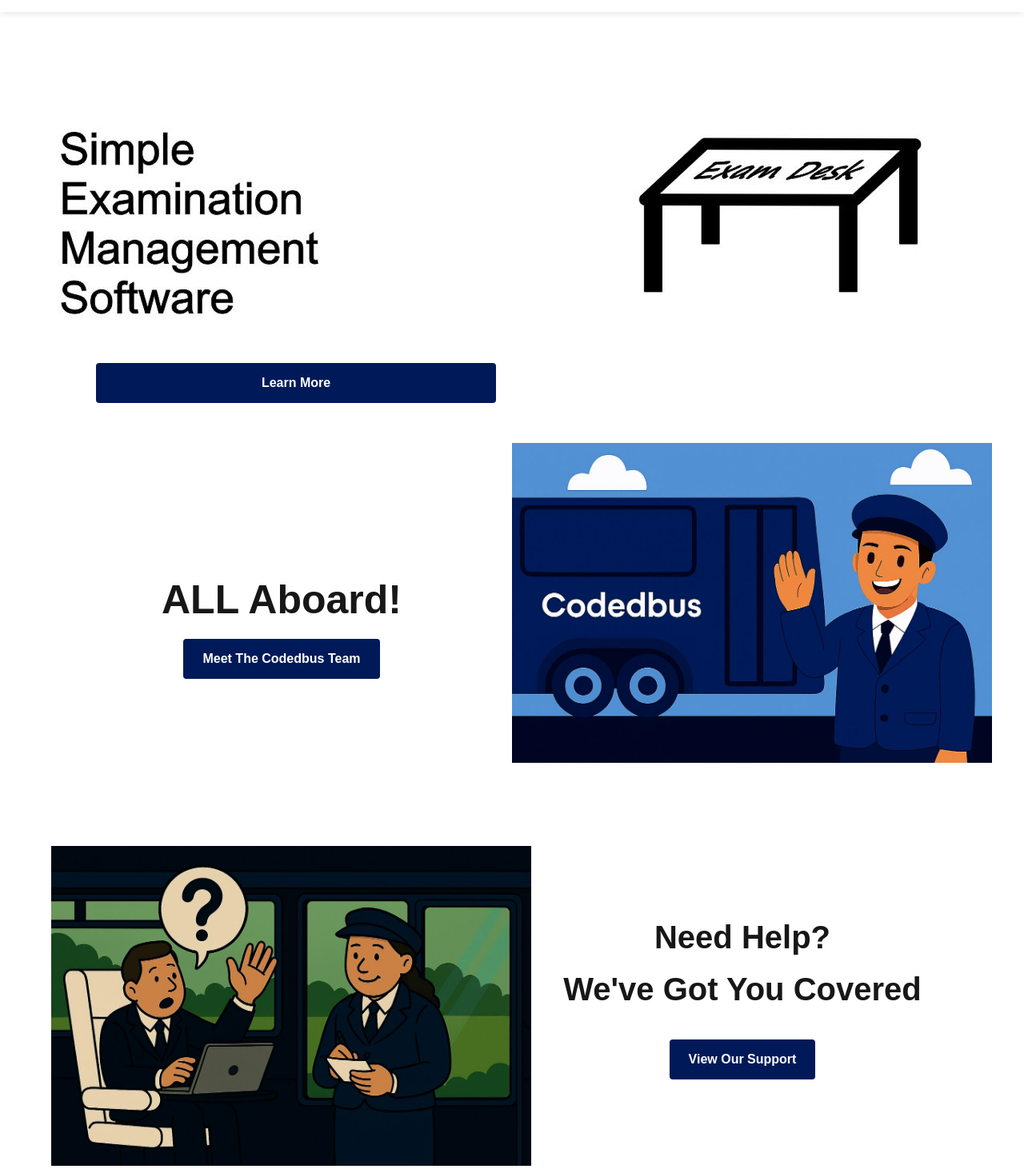
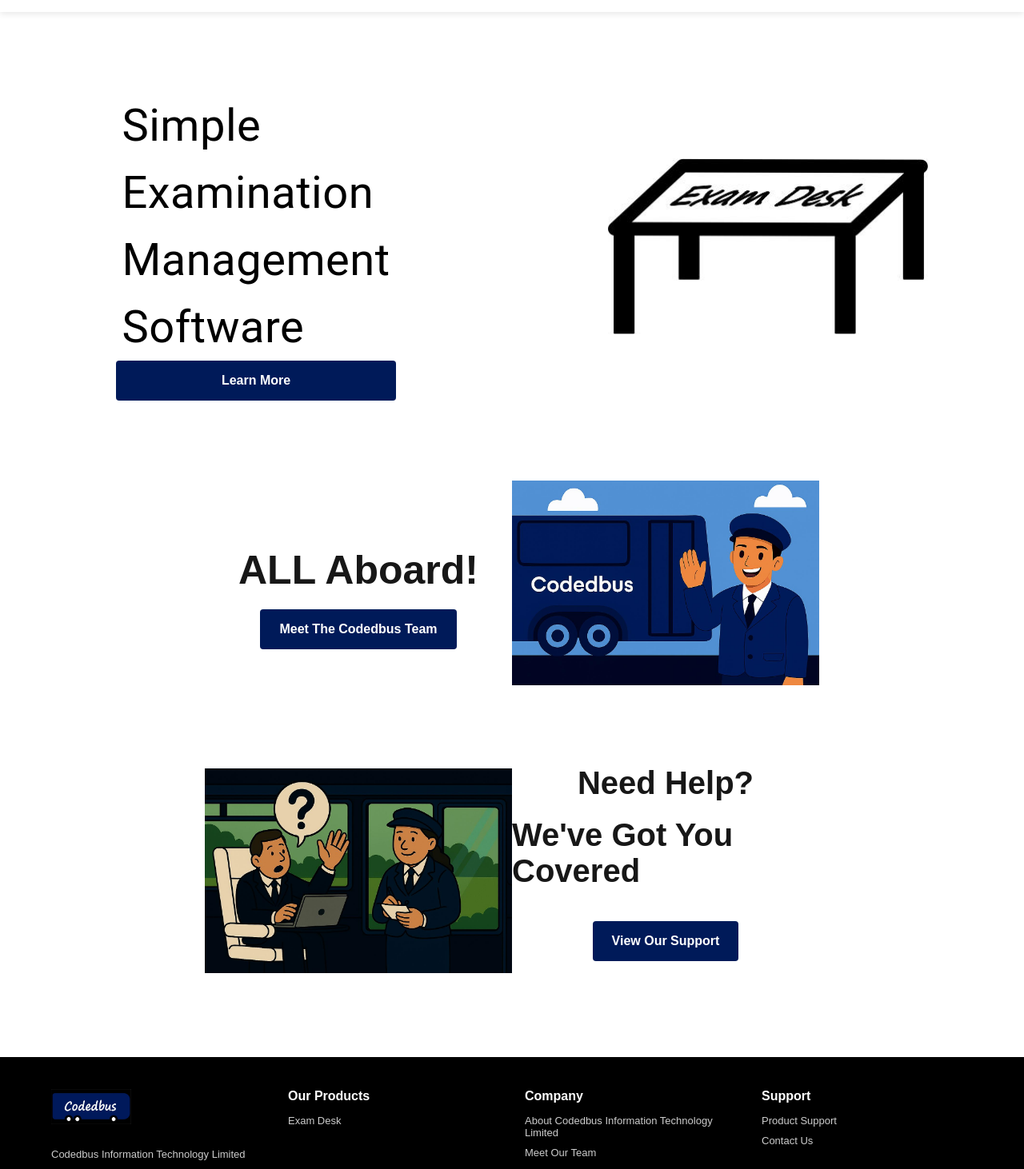
Before and after one commit to MorsH14/codedbus, a Next.js app: page / in a window 1280 px wide. Shown: the part 65-1527 px from the top of the page at 80% size. Built offline with nearby package versions, Linux system fonts and the light colour scheme.

Commit message:
home resize

```diff
--- a/src/components/Button/Button.tsx
+++ b/src/components/Button/Button.tsx
@@ -27,11 +27,6 @@
   &:hover {
     filter: brightness(0.9);
   }
-
-  @media screen and (max-width: 413px) {
-    padding: 7px 10px;
-    font-size: 10px;
-  }
 `
 
 
--- a/src/components/Footer/Footer.tsx
+++ b/src/components/Footer/Footer.tsx
@@ -50,19 +50,29 @@
 
       <Column>
         <FooterTitle>Our Products</FooterTitle>
+        <FooterText>
         <Link href="/exam-desk">Exam Desk</Link>
+        </FooterText>
       </Column>
 
       <Column>
         <FooterTitle>Company</FooterTitle>
+        <FooterText>
         <Link href="/about">About Codedbus Information Technology Limited</Link>
+        </FooterText>
+        <FooterText>
         <Link href="/team">Meet Our Team</Link>
+        </FooterText>
       </Column>
 
       <Column>
         <FooterTitle>Support</FooterTitle>
+        <FooterText>
         <Link href="/support">Product Support</Link>
+        </FooterText>
+         <FooterText>
         <Link href="/contact">Contact Us</Link>
+        </FooterText>
       </Column>
     </FooterWrapper>
   );
--- a/src/modules/Exam-Desk/faq.tsx
+++ b/src/modules/Exam-Desk/faq.tsx
@@ -83,6 +83,10 @@
     question: 'Does Exam Desk expire?',
     answer: 'Yes, and users will be required to download new versions when updates are available.',
   },
+  {
+    question: 'Is Exam Desk a proctoring app?',
+    answer: 'No, Exam Desk is not a proctoring app. Instead, trained examiners will supervise the examination in a controlled environment with suitable computers and stable internet connections for exam takers.',
+  },
 {
   question: 'Is there technical support available for Exam Desk users?',
   answer: (
--- a/src/modules/Homepage/Home.styles.ts
+++ b/src/modules/Homepage/Home.styles.ts
@@ -1,75 +1,12 @@
-"use client"
-
 import styled from '@emotion/styled';
 
 export const HomePageWrapper = styled.div`
-  width: 100%;
-  max-width: 100%;
-  padding: 0;
-  margin: 0 auto;
-  position: relative;
-/*
-  img {
-    display: block;
-    max-width: 100%;
-    height: auto;
-  } */
-`;
-export const LearnBtnWrapper = styled.div`
- position: absolute;
- bottom: 50px;
- left: 120px;
- width: 500px;
- margin: 0 auto;
-
- @media screen and (max-width: 1115px){
-    bottom: 50px;
-    left: 70px;
-     width: 280px;
- }
- @media screen and (max-width: 899px){
-    bottom: 30px;
-    left: 30px;
-     width: 220px;
- }
- @media screen and (max-width: 671px){
-    bottom: 10px;
-    left: 20px;
-     width: 180px;
-     font-size: 10px;
- }
- @media screen and (max-width: 413px){
-    bottom: 10px;
-    left: 10px;
-     width: 80px;
-     height: 25px;
-     font-size: 10px;
- }
-`;
-
-export const AboardWrapper = styled.div`
   display: grid;
   grid-template-columns: 50% 50%;
-  height: auto;
-  width: 90%;
+  width: 100%;
   margin: 0 auto 100px auto;
   align-items: center;
-
-  @media (max-width: 768px) {
-    grid-template-columns: 1fr;
-    text-align: center;
-    gap: 20px;
-
-  }
-`;
-
-export const SupportWrapper = styled.div`
-  display: grid;
-  grid-template-columns: 50% 50%;
-  height: auto;
-  width: 90%;
-  margin: 0 auto 100px auto;
-  align-items: center;
+  margin-top: 100px;
 
   @media (max-width: 768px) {
     grid-template-columns: 1fr;
@@ -78,44 +15,77 @@
   }
 `;
 
+export const LearnBtnWrapper = styled.div`
+  width: 350px;
+  margin: 0 auto;
+`;
+
+export const AboardWrapper = styled.div`
+  display: grid;
+  grid-template-columns: 50% 50%;
+  width: 60%;
+  margin: 0 auto 100px auto;
+  align-items: center;
+
+  @media (max-width: 768px) {
+    grid-template-columns: 1fr;
+    text-align: center;
+    gap: 20px;
+    width: 80%;
+  }
+`;
+export const SupportWrapper = styled.div`
+  display: grid;
+  grid-template-columns: 50% 50%;
+  height: auto;
+  width: 60%;
+  margin: 0 auto 100px auto;
+  align-items: center;
+
+  @media (max-width: 768px) {
+    grid-template-columns: 1fr;
+    text-align: center;
+    gap: 20px;
+    width: 80%;
+  }
+`;
+
+
 export const TextAboardWrapper = styled.div`
   display: flex;
   justify-content: center;
   align-items: center;
   flex-direction: column;
 `;
+
 export const ImageAboardWrapper = styled.div`
   width: 100%;
-  /* height: 200px; */
+  display: flex;
+  justify-content: center;
+  align-items: center;
+
+  img {
+    width: 100%;
+    height: auto;
+    max-width: 400px;
+
+    @media screen and (max-width: 700px) {
+      max-width: 300px;
+      margin-top: 30px;
+    }
+  }
 `;
+
+
 export const HeaderResize = styled.div`
   font-weight: 900;
   font-size: 50px;
   margin-bottom: 20px;
   margin-top: 10%;
-
-
-
- /* @media screen and (max-width: 1115px){
-    margin-top: 40%;
- } */
- @media screen and (max-width: 989px){
-     /* margin-top: 30%; */
-     font-size: 40px;
- }
- @media screen and (max-width: 671px){
-    /* margin-top: 20%; */
-     font-size: 30px;
- }
- @media screen and (max-width: 487px){
-    /* margin-top: -80px; */
-    font-size: 15px;
-    margin-bottom: 0;
- }
 `;
 
 export const AboardBtnWrapper = styled.div`
-   @media screen and (max-width: 671px){
+  @media screen and (max-width: 671px) {
     margin: 0 10px;
   }
 `;
@@ -125,14 +95,13 @@
   font-size: 40px;
   margin-bottom: 20px;
 
-
- @media screen and (max-width: 989px){
+  @media screen and (max-width: 989px) {
     font-size: 40px;
   }
- @media screen and (max-width: 671px){
+  @media screen and (max-width: 671px) {
     font-size: 30px;
   }
- @media screen and (max-width: 487px){
+  @media screen and (max-width: 487px) {
     font-size: 15px;
     margin-bottom: 0;
   }
--- a/src/modules/Homepage/index.tsx
+++ b/src/modules/Homepage/index.tsx
@@ -1,3 +1,5 @@
+'use client';
+
 import React from 'react';
 import {
   AboardBtnWrapper,
@@ -11,25 +13,37 @@
   TextAboardWrapper
 } from './Home.styles';
 import Image from 'next/image';
-import { Box } from '@mui/material';
+import { Box, Typography } from '@mui/material';
 import LinkButton from '@/components/Button/Button';
 
 export default function Homepage() {
   return (
     <>
+      {/* Top section with text and table image */}
       <HomePageWrapper>
-        <Image
-          src="/assets/tableText.jpg"
-          alt="logo"
-          width={1200} // natural width of the image
-          height={400} // natural height
-          style={{ width: '100%', height: 'auto' }} // makes it responsive
-        />
+        <TextAboardWrapper>
+          <Typography sx={{color: '#000000', fontSize: '56px'}}>
+            Simple <br />
+            Examination <br />
+            Management <br />
+            Software
+          </Typography>
           <LearnBtnWrapper>
             <LinkButton label="Learn More" href="/exam-desk" />
           </LearnBtnWrapper>
+        </TextAboardWrapper>
+
+        <ImageAboardWrapper>
+          <Image
+            src="/assets/table.jpg" // Make sure this path matches your public folder
+            alt="Exam Desk Illustration"
+            width={600}
+            height={400}
+          />
+        </ImageAboardWrapper>
       </HomePageWrapper>
 
+      {/* Team section */}
       <AboardWrapper>
         <TextAboardWrapper>
           <HeaderResize>ALL Aboard!</HeaderResize>
@@ -44,33 +58,26 @@
             alt="logo"
             width={1200}
             height={300}
-            style={{ width: '600px', height: '400px' }}
+            style={{ width: '100%', height: 'auto', maxWidth: '600px' }}
           />
         </ImageAboardWrapper>
       </AboardWrapper>
+
+      {/* Support section */}
       <SupportWrapper>
-
   <ImageAboardWrapper>
     <Image
       src="/assets/wave.jpg"
       alt="logo"
       width={1200}
       height={300}
-             style={{ width: '600px', height: '400px' }}
+      style={{ width: '100%', height: 'auto', maxWidth: '600px' }}
     />
   </ImageAboardWrapper>
 
-        <Box
-        sx={{
-          width: '100%',
-          display: 'flex',
-          justifyContent: 'center',
-          alignItems: 'center',
-          flexDirection: 'column'
-        }}
-      >
-        <Header>{"Need Help?"}</Header>
-        <Header>{" We've Got You Covered"}</Header>
+  <TextAboardWrapper>
+    <Header>Need Help?</Header>
+    <Header>We&apos;ve Got You Covered</Header>
 
     <Box
       my={'20px'}
@@ -83,8 +90,9 @@
     >
       <LinkButton label="View Our Support" href="/support" />
     </Box>
-      </Box>
+  </TextAboardWrapper>
 </SupportWrapper>
+
     </>
   );
 }
--- a/src/modules/PrivacyPage/index.tsx
+++ b/src/modules/PrivacyPage/index.tsx
@@ -116,7 +116,7 @@
       </p>
       <h2>Contact Us</h2>
       <p>
-        If you have any questions about this Privacy Policy, please contact us at <a style={{color: 'blue'}} href="/contact">contact@codedbus.com</a>.
+        If you have any questions about this Privacy Policy, please  <a style={{color: 'blue'}} href="/contact">contact us </a>.
       </p>
     </PrivacyContainer>
   );
--- a/src/modules/Support/index.tsx
+++ b/src/modules/Support/index.tsx
@@ -83,7 +83,7 @@
         <h1 style={{ color: 'white', marginBottom: '40px' }}>
           Have a message for us?
         </h1>
-        <LinkButton label="Contact Us" href="/contact" bgColor="white" textColor="#3b2d93" />
+        <LinkButton label="Contact Us" href="/contact" bgColor="white" textColor="#001A59" />
       </Box>
     </Box>
   );
```
Lines whose indentation alone changed are shown as unchanged.
